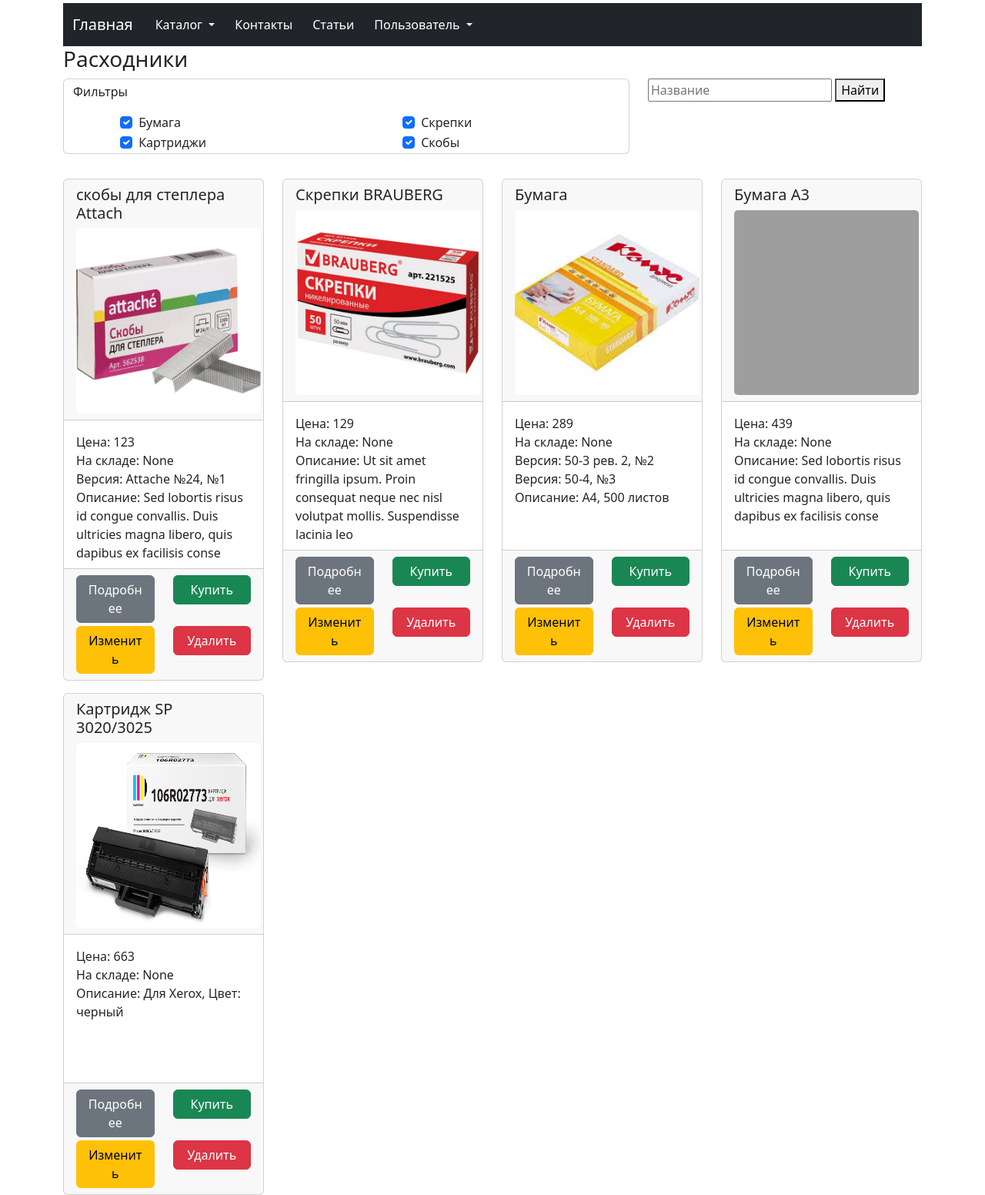
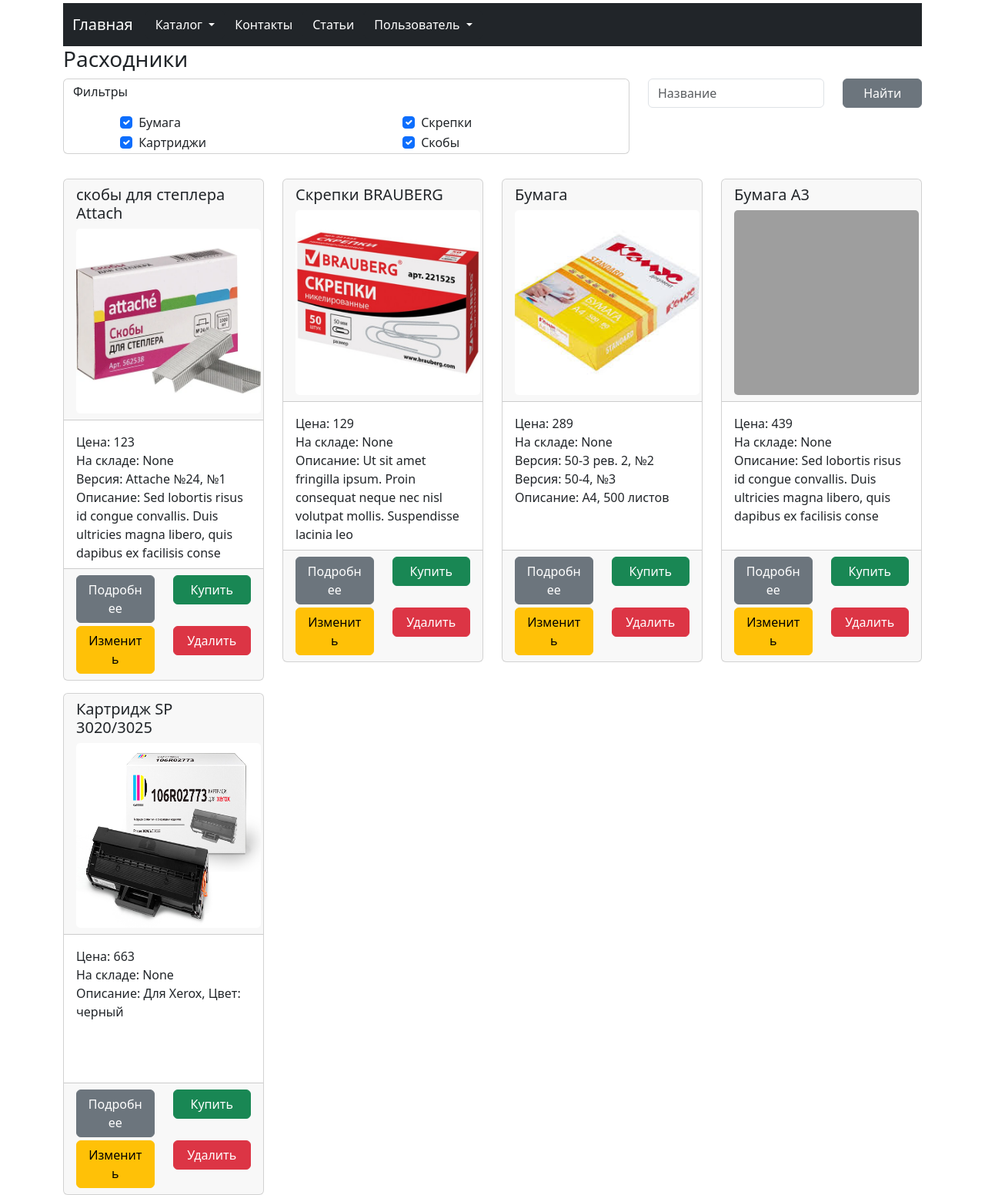
Before and after one commit to AlexandrBxbrxv/dz_19_2, a Django app: page /consumables in a window 1280 px wide. Shown: the whole page at 77% size. Run offline with Django 5.2, Linux system fonts and the light colour scheme; data comes from the database, SQL or seed files in the repository; grey boxes are pictures that could not be loaded.

Commit message:
+ стили для кнопки "Найти"

```diff
--- a/catalog/templates/catalog/consumable_list.html
+++ b/catalog/templates/catalog/consumable_list.html
@@ -50,8 +50,14 @@
       </div>
 
       <div class="container col-4">
-        <input type="text" name="search_field" placeholder="Название">
-        <button type="submit">Найти</button>
+        <div class="row">
+          <div class="col-8">
+            <input class="form-control col-12" type="text" name="search_field" placeholder="Название">
+          </div>
+          <div class="col-4">
+            <a class="btn btn-secondary col-12" href="#" type="submit">Найти</a>
+          </div>
+        </div>
       </div>
     </div>
   </form>
```
